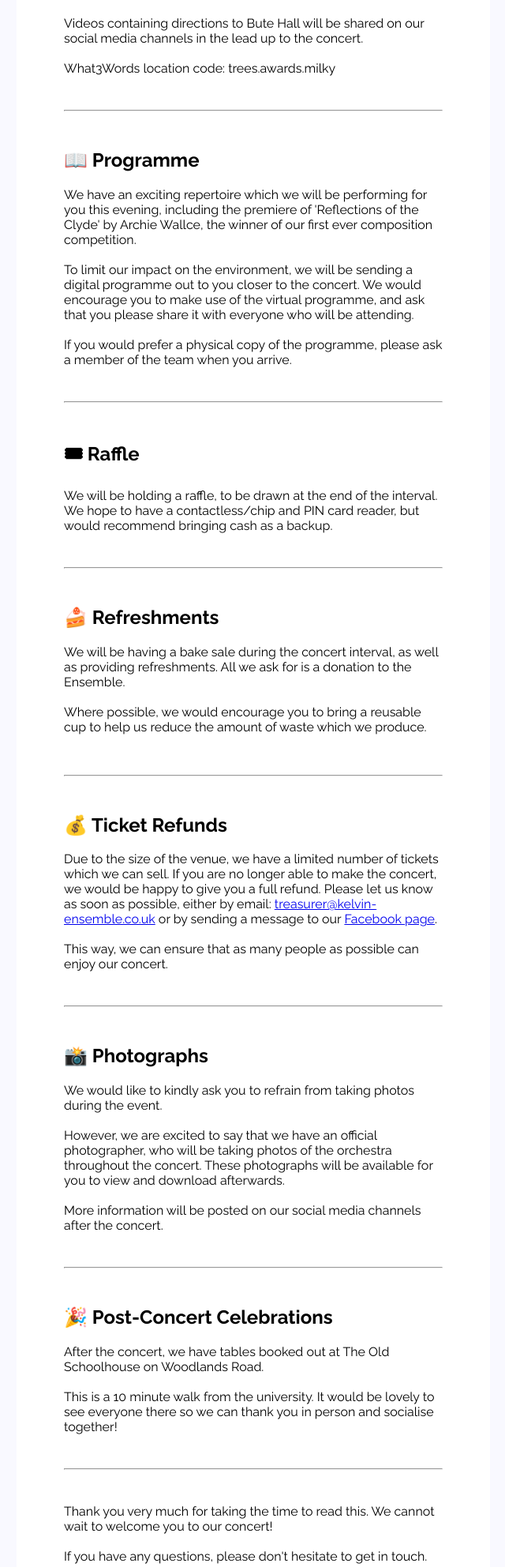
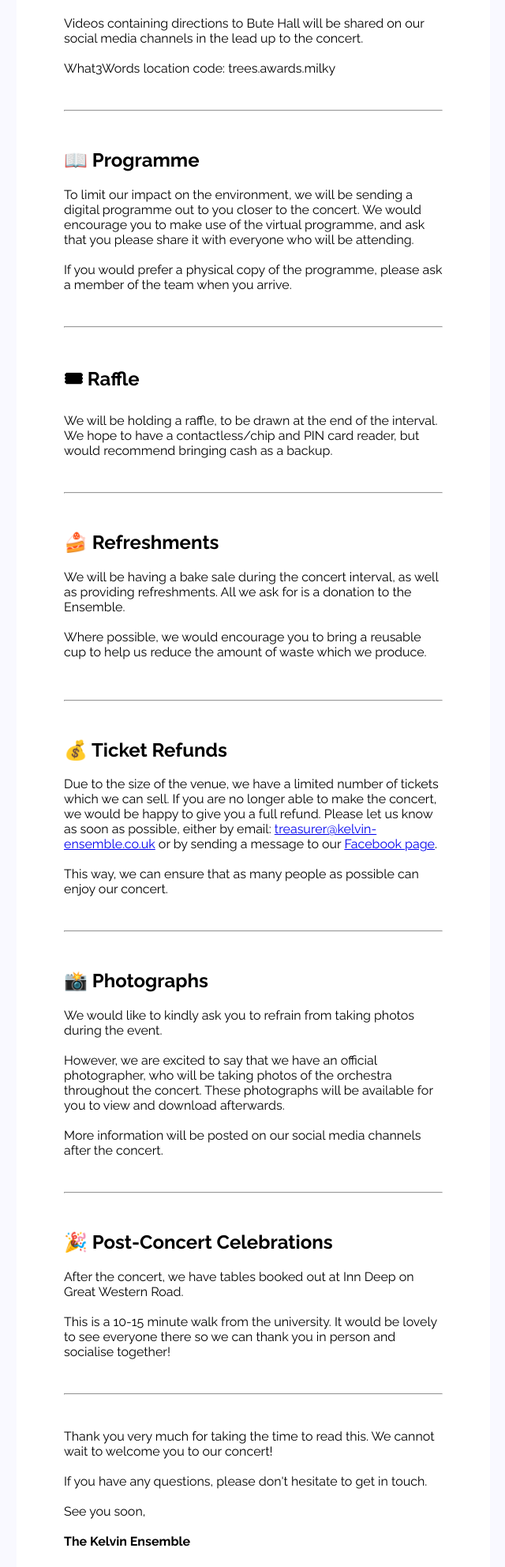
Before and after one commit to Kelvin-Ensemble/kelvin, a Django app: template kelvin/website/templates/ticketing/template.html in a window 1280 px wide. Shown: the part 1809-3793 px from the top of the page at 79% size, without its empty margins (319-959 px from the left). Run offline with Django 3.2, Linux system fonts and the light colour scheme; the template is opened without the code that fills it, so the values that code supplies are empty.

Commit message:
Removed reference to composition competition and added InnDeep to tickets email

```diff
--- a/kelvin/website/templates/ticketing/template.html
+++ b/kelvin/website/templates/ticketing/template.html
@@ -312,8 +312,6 @@
                                 <br><hr><br>
                                 <h2>📖 Programme</h2>
                                 <p>
-                                    We have an exciting repertoire which we will be performing for you this evening, including the premiere of 'Reflections of the Clyde' by Archie Wallce, the winner of our first ever composition competition.
-                                    <br><br>
                                     To limit our impact on the environment, we will be sending a digital programme out to you closer to the concert. We would encourage you to make use of the virtual programme, and ask that you please share it with everyone who will be attending.
                                     <br><br>
                                     If you would prefer a physical copy of the programme, please ask a member of the team when you arrive.
@@ -349,9 +347,9 @@
                                 <br><hr><br>
                                 <h2>🎉 Post-Concert Celebrations</h2>
                                 <p>
-                                    After the concert, we have tables booked out at The Old Schoolhouse on Woodlands Road.
+                                    After the concert, we have tables booked out at Inn Deep on Great Western Road.
                                     <br><br>
-                                    This is a 10 minute walk from the university. It would be lovely to see everyone there so we can thank you in person and socialise together!
+                                    This is a 10-15 minute walk from the university. It would be lovely to see everyone there so we can thank you in person and socialise together!
                                 </p>
                                 <br><hr><br>
                                 <p>
```
